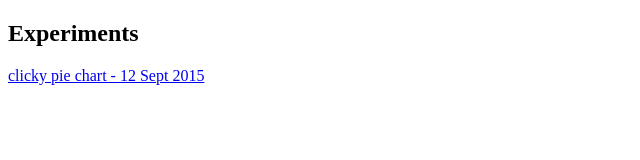
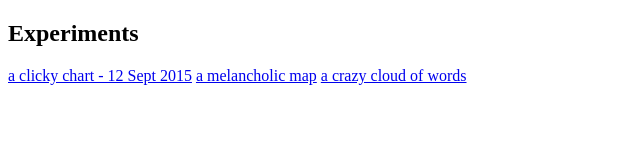
Before and after one commit to mjmaenner/d3learn, a plain HTML site: page index.html in a window 1280 px wide. Shown: the whole page, without its empty margins (0-640 px from the left). Drawn offline with Linux system fonts and the light colour scheme.

Commit message:
Update index.html
updates!

```diff
--- a/index.html
+++ b/index.html
@@ -1,10 +1,14 @@
 <!DOCTYPE html>
 <meta charset="utf-8">
-<title>words and the company they keep</title>
+<title>d3 stuff</title>
 
 <body>
 <h2> Experiments </h2>
 
-<a href="http://mjmaenner.github.io/d3learn/piemover.html">clicky pie chart - 12 Sept 2015</a>
+<a href="http://mjmaenner.github.io/d3learn/piemover.html"> a clicky chart - 12 Sept 2015</a>
+<a href="http://mjmaenner.github.io/d3learn/map.html"> a melancholic map</a>
+<a href="http://mjmaenner.github.io/rwmm/index2.html"> a crazy cloud of words </a>
+
+
 </body>
 </html>
```
